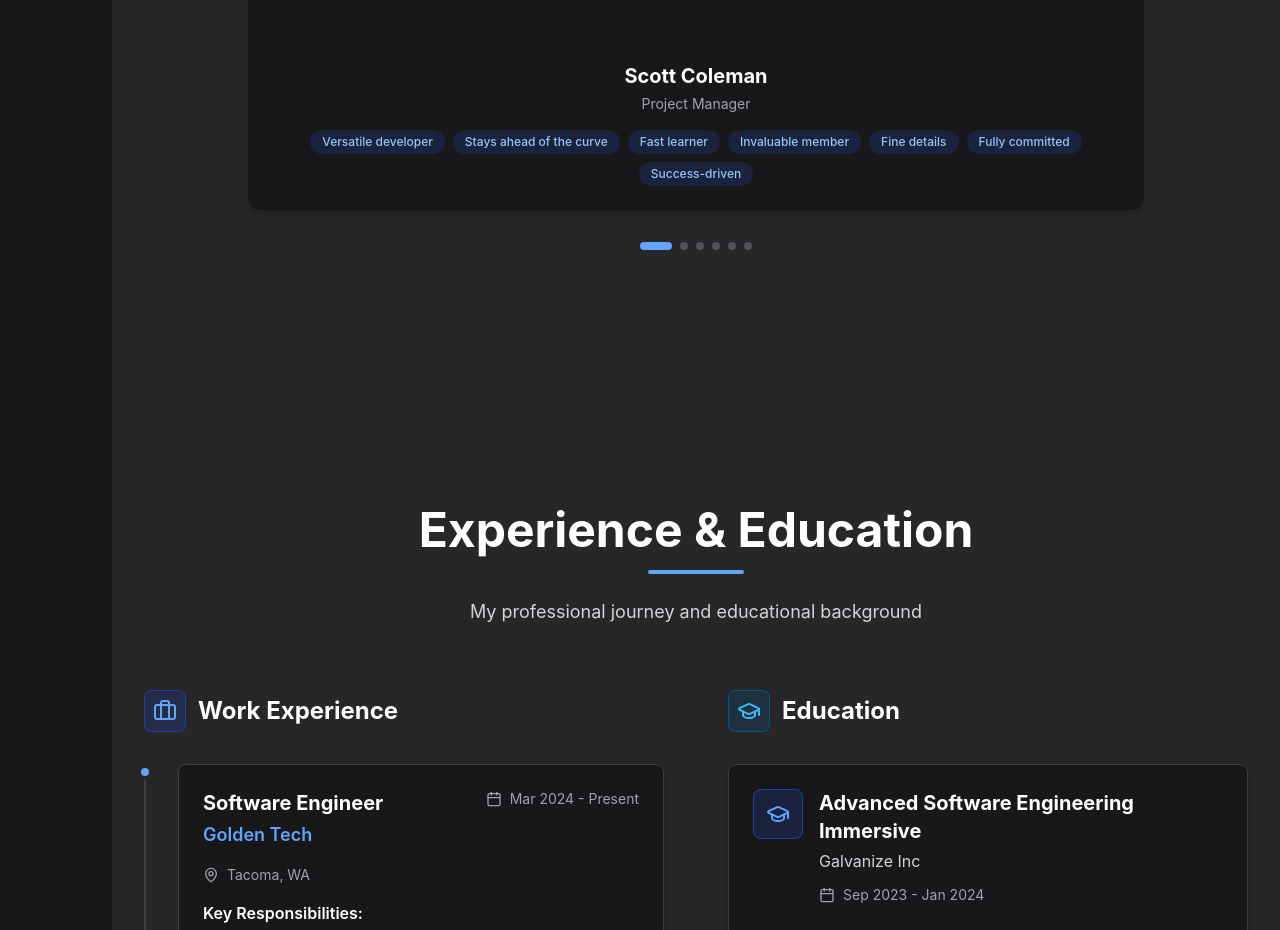
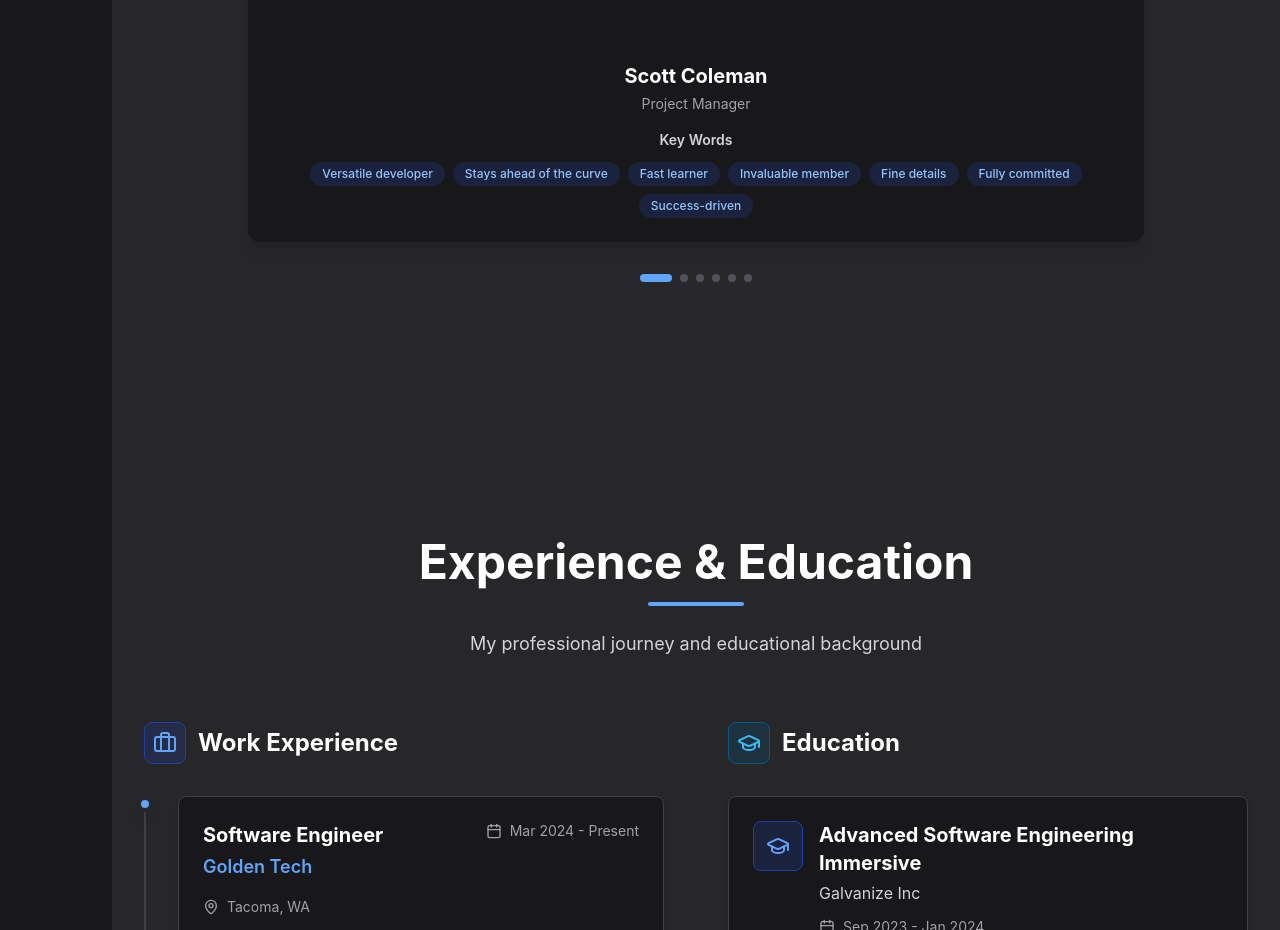
Before and after one commit to mitchellnkeo/portfolio, a React (Vite) app: page / in a window 1280 px wide. Shown: the part 7540-8470 px from the top of the page. Built offline with nearby package versions, Linux system fonts and the light colour scheme.

Commit message:
Key Words

```diff
--- a/src/components/sections/Testimonials.tsx
+++ b/src/components/sections/Testimonials.tsx
@@ -174,7 +174,11 @@ export default function Testimonials() {
                       </div>
 
                       {/* Keywords */}
-                      <div className="flex flex-wrap justify-center gap-2 mt-4">
+                      <div className="mt-4">
+                        <h4 className="text-sm font-semibold text-neutral-700 dark:text-neutral-300 mb-3">
+                          Key Words
+                        </h4>
+                        <div className="flex flex-wrap justify-center gap-2">
                           {review.keywords.map((keyword, keywordIndex) => (
                             <span
                               key={keywordIndex}
@@ -183,6 +187,7 @@ export default function Testimonials() {
                               {keyword}
                             </span>
                           ))}
+                        </div>
                       </div>
                     </div>
                   </div>
```
Lines whose indentation alone changed are shown as unchanged.
